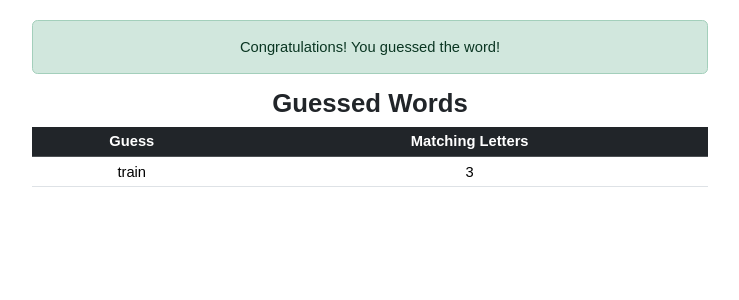
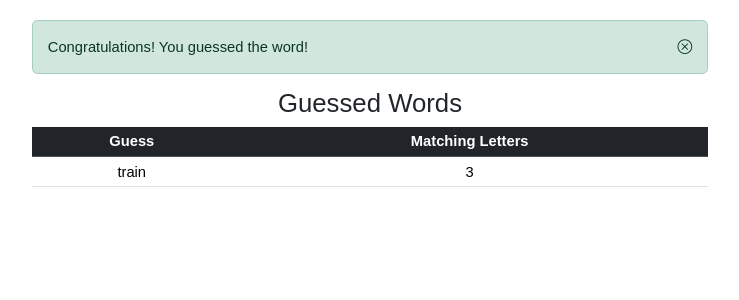
Before and after one commit to shreiok01/react-jest-enzyme, a React (Create React App) app: page / in a window 1280 px wide. Shown: the top 300 px of the page, without its empty margins (270-1009 px from the left). Built offline with nearby package versions, Linux system fonts and the light colour scheme.

Commit message:
Add bootstrap icon :sparkles:

```diff
--- a/public/index.html
+++ b/public/index.html
@@ -18,6 +18,10 @@
       rel="stylesheet"
       integrity="sha384-T3c6CoIi6uLrA9TneNEoa7RxnatzjcDSCmG1MXxSR1GAsXEV/Dwwykc2MPK8M2HN"
       crossorigin="anonymous"
+    />
+    <link
+      rel="stylesheet"
+      href="https://cdn.jsdelivr.net/npm/bootstrap-icons@1.11.3/font/bootstrap-icons.min.css"
     />
     <!--
       Notice the use of %PUBLIC_URL% in the tags above.
--- a/src/App.js
+++ b/src/App.js
@@ -1,5 +1,4 @@
 import React from "react";
-import Jotto from "./Jotto/Jotto";
 import Congrats from "./Jotto/components/Congrats/Congrats";
 import GuessedWords from "./Jotto/components/GuessedWords/GuessedWords";
 import "./App.css";
--- /dev/null
+++ b/src/Jotto/components/Congrats/Congrats.css
@@ -0,0 +1,8 @@
+.msg {
+  display: flex;
+  justify-content: space-between;
+}
+
+.cross {
+  cursor: pointer;
+}
--- a/src/Jotto/components/Congrats/Congrats.jsx
+++ b/src/Jotto/components/Congrats/Congrats.jsx
@@ -1,5 +1,6 @@
 import React from "react";
 import PropTypes from "prop-types";
+import './Congrats.css'
 
 /**
  * Functional react component for congratulatory message.
@@ -10,10 +11,11 @@
 const Congrats = (props) => {
   if (props.success) {
     return (
-      <div data-test="component-congrats" className="alert alert-success">
+      <div data-test="component-congrats" className="alert alert-success msg">
         <span data-test="congrats-message">
           Congratulations! You guessed the word!
         </span>
+        <i className="bi bi-x-circle cross"></i>
       </div>
     );
   } else {
```
